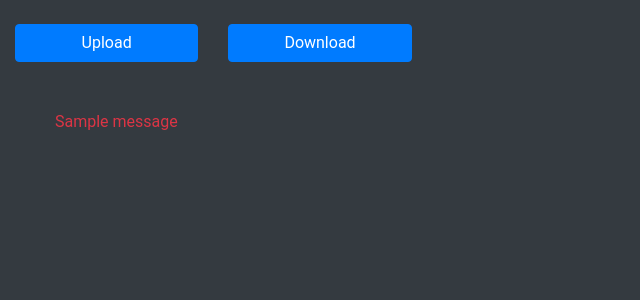
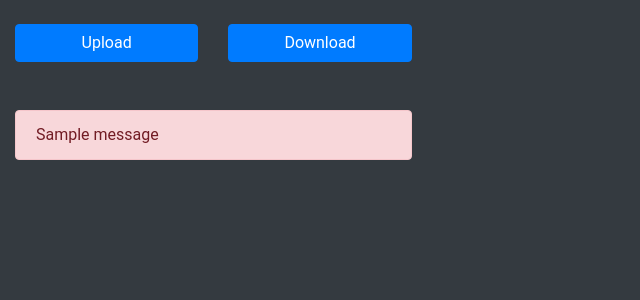
Before and after one commit to muyajil/filedrop, a Flask app: page / in a window 1280 px wide. Shown: the top 300 px of the page, without its empty margins (0-640 px from the left). Run offline with Flask 2, Linux system fonts and the light colour scheme; one stand-in notice (Sample message) is shown; some libraries are stand-ins or nearby versions.

Commit message:
use alerts instead of ul

```diff
--- a/filedrop/templates/base.html
+++ b/filedrop/templates/base.html
@@ -35,14 +35,14 @@
       </div>
       {% block body %} {% endblock %}
       <div class="row">
-        <div class="col-12">
-          {% with messages = get_flashed_messages() %} {% if messages %}
-          <ul class="flashes text-danger mt-4" style="list-style-type: none;">
-            {% for message in messages %}
-            <li>{{ message }}</li>
-            {% endfor %}
-          </ul>
-          {% endif %} {% endwith %}
+        <div class="col-4">
+          {% with messages = get_flashed_messages() %}
+            {% if messages %}
+              {% for message in messages %}
+                <div class="alert alert-danger mt-4" role="alert">{{ message }}</div>
+              {% endfor %}
+            {% endif %}
+          {% endwith %}
         </div>
       </div>
     </div>
```
